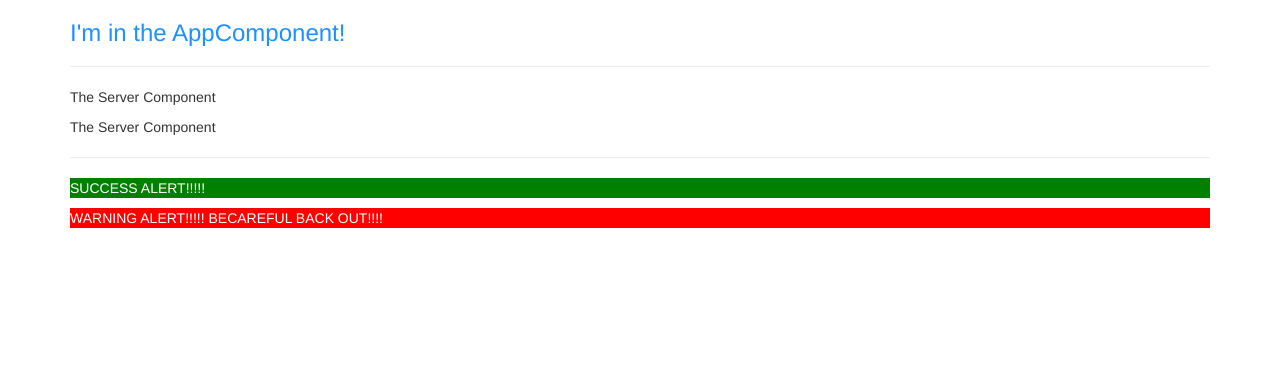
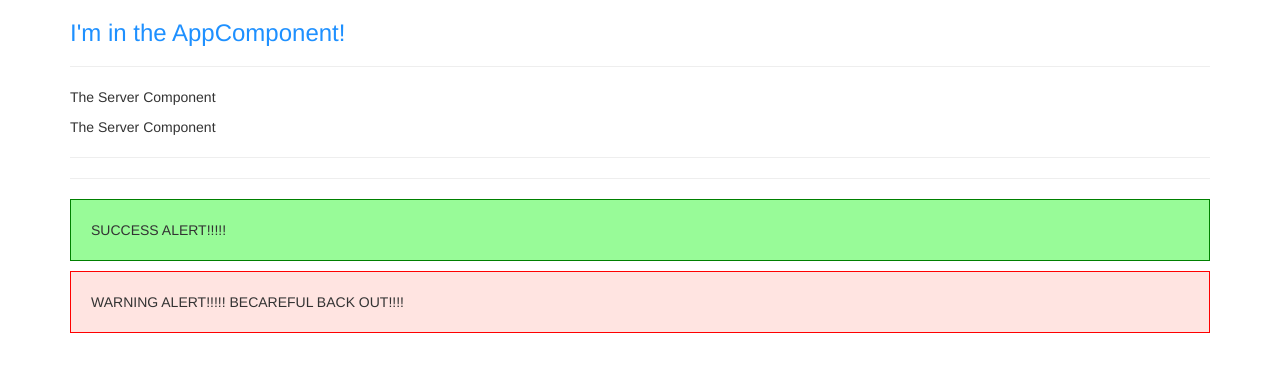
Before and after one commit to Hyperchucks/my-first-appv1, an Angular app: page / in a window 1280 px wide. Shown: the top 372 px of the page. Built offline with nearby package versions, Linux system fonts and the light colour scheme.

Commit message:
Update from Crash
Updated angular CLI and made a horizontal line to push changes.

```diff
--- a/package.json
+++ b/package.json
@@ -27,7 +27,7 @@
     "zone.js": "^0.8.14"
   },
   "devDependencies": {
-    "@angular/cli": "1.5.5",
+    "@angular/cli": "^1.6.3",
     "@angular/compiler-cli": "^5.0.0",
     "@angular/language-service": "^5.0.0",
     "@types/jasmine": "~2.5.53",
--- a/src/app/WarningAlert/warningalert.component.css
+++ /dev/null
@@ -1,4 +0,0 @@
-p {
-    background-color: red;
-    color: white;
-}
--- a/src/app/WarningAlert/warningalert.component.html
+++ /dev/null
@@ -1,3 +0,0 @@
-<p>
-    WARNING ALERT!!!!! BECAREFUL BACK OUT!!!!
-  </p>
--- a/src/app/WarningAlert/warningalert.component.ts
+++ /dev/null
@@ -1,15 +0,0 @@
-import { Component, OnInit } from '@angular/core';
-
-@Component({
-  selector: 'app-WarningAlert',
-  templateUrl: './warningalert.component.html',
-  styleUrls: ['./warningalert.component.css']
-})
-export class WarningAlertComponent implements OnInit {
-
-  constructor() { }
-
-  ngOnInit() {
-  }
-
-}
--- a/src/app/app.component.html
+++ b/src/app/app.component.html
@@ -5,8 +5,9 @@
             <hr>
             <app-servers></app-servers>
             <hr>
+            <hr>
             <app-success-alert></app-success-alert>
-            <app-WarningAlert></app-WarningAlert>
+            <app-warning-alert></app-warning-alert>
             <!-- <div app-servers></div> -->
             <!-- <div class="app-servers"></div> -->
 
--- a/src/app/success-alert/success-alert.component.css
+++ b/src/app/success-alert/success-alert.component.css
@@ -1,4 +1,5 @@
 p {
-    background-color: green;
-    color: white;
+    padding: 20px;
+    background-color: palegreen;
+    border: 1px solid green;
 }
--- /dev/null
+++ b/src/app/warning-alert/warning-alert.component.ts
@@ -0,0 +1,27 @@
+import { Component, OnInit } from '@angular/core';
+
+@Component({
+  selector: 'app-warning-alert',
+  template: `
+  <p>
+    WARNING ALERT!!!!! BECAREFUL BACK OUT!!!!
+  </p>
+  `,
+  styles: [`
+  p {
+    padding: 20px;
+    background-color: mistyrose;
+    border: 1px solid red;
+
+}
+    `
+  ]
+})
+export class WarningAlertComponent implements OnInit {
+
+  constructor() { }
+
+  ngOnInit() {
+  }
+
+}
```
Also changed, not shown: src/app/app.module.ts (+4 -3 lines), 1 other file (tests, documents, lock files or other folders).
